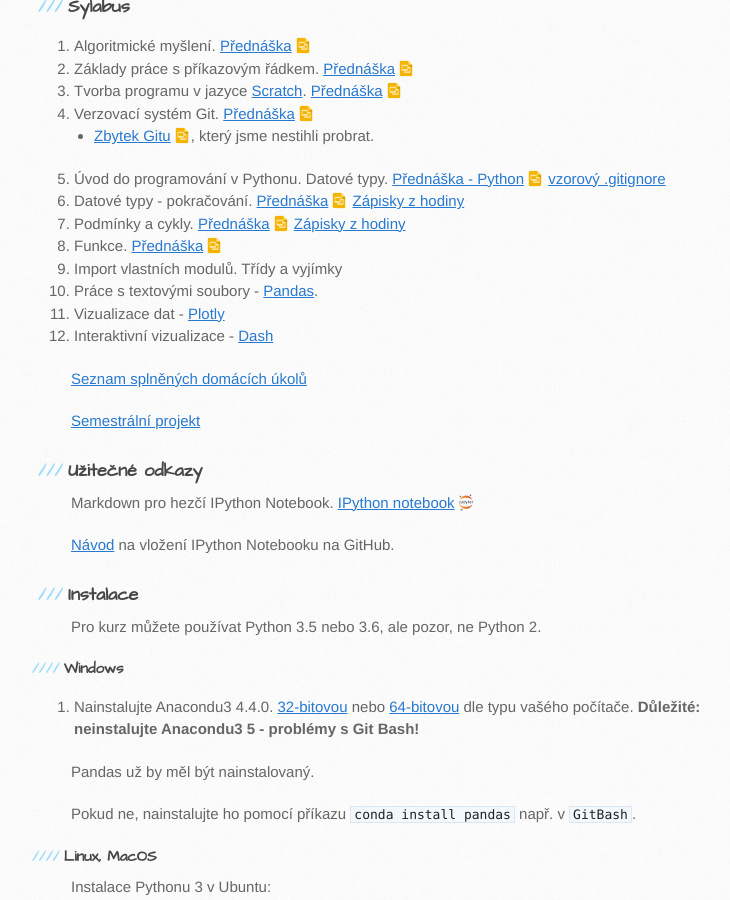
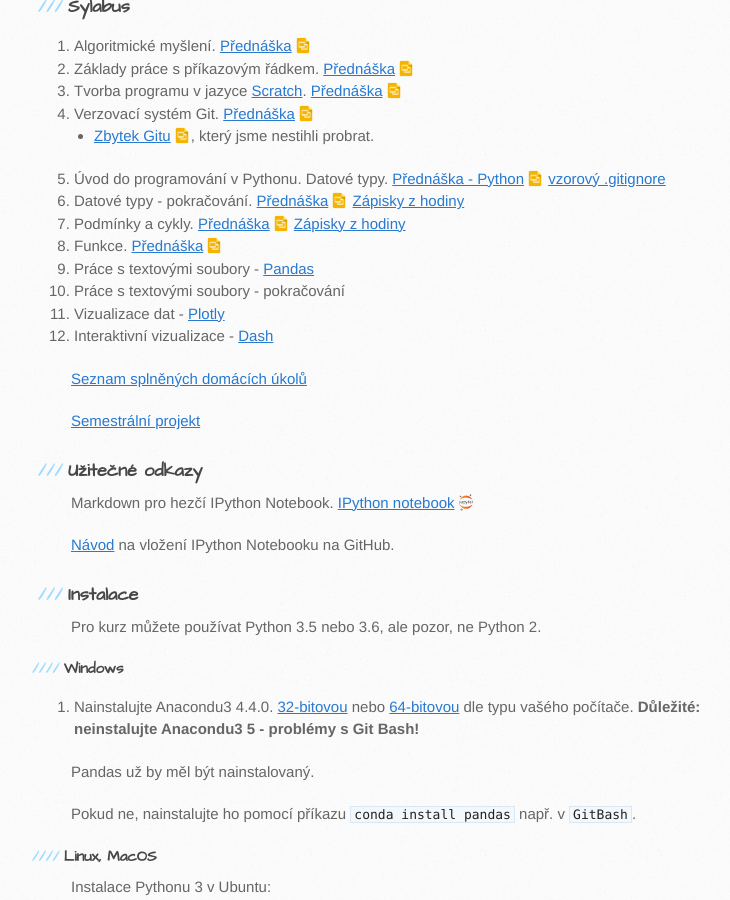
Before and after one commit to anastazie/intro_python_biol, a Jekyll site: the page built from index.md, in a window 1280 px wide and 900 px high, scrolled down 1047 px. Shown: the whole window, without its empty margins (99-829 px from the left). Built offline with Jekyll 4.4.1, drawn with Linux system fonts in a browser that asks for light colours; our own code applies the rules of GitHub Pages for plain Markdown files.

Commit message:
Update index.md

```diff
--- a/index.md
+++ b/index.md
@@ -28,8 +28,8 @@ Každé úterý 17:20 - 18:50, učebna B311, Viničná 7, 3. patro.
 1. Datové typy - pokračování. <a href="https://docs.google.com/presentation/d/19z_lumljf-jEV_J28HIIX-54GGRmgTVOc4BaFsLnfUQ/edit?usp=sharing" class="presentation">Přednáška</a> [Zápisky z hodiny](https://github.com/intro-python-biol-2017/zapisky_z_hodiny/blob/master/6_lekce.ipynb)
 1. Podmínky a cykly. <a href="https://docs.google.com/presentation/d/1iXGfSBqcLprFEASSLCtot-rMSmzqAUEOmSONV36xM9w/edit?usp=sharing" class="presentation">Přednáška</a> [Zápisky z hodiny](https://github.com/intro-python-biol-2017/zapisky_z_hodiny/blob/master/7_lekce.ipynb)
 1. Funkce. <a href="https://docs.google.com/presentation/d/1wrh4dG55dUbGYueNNFPaLeYUMeBlzh7Nq_Ol6kO0jYo/edit?usp=sharing" class="presentation">Přednáška</a>
-1. Import vlastních modulů. Třídy a vyjímky
-1. Práce s textovými soubory - [Pandas](http://pandas.pydata.org/).
+1. Práce s textovými soubory - [Pandas](http://pandas.pydata.org/)
+1. Práce s textovými soubory - pokračování
 1. Vizualizace dat - [Plotly](https://plot.ly/python/user-guide/)
 1. Interaktivní vizualizace - [Dash](https://plot.ly/dash/)
 
```
